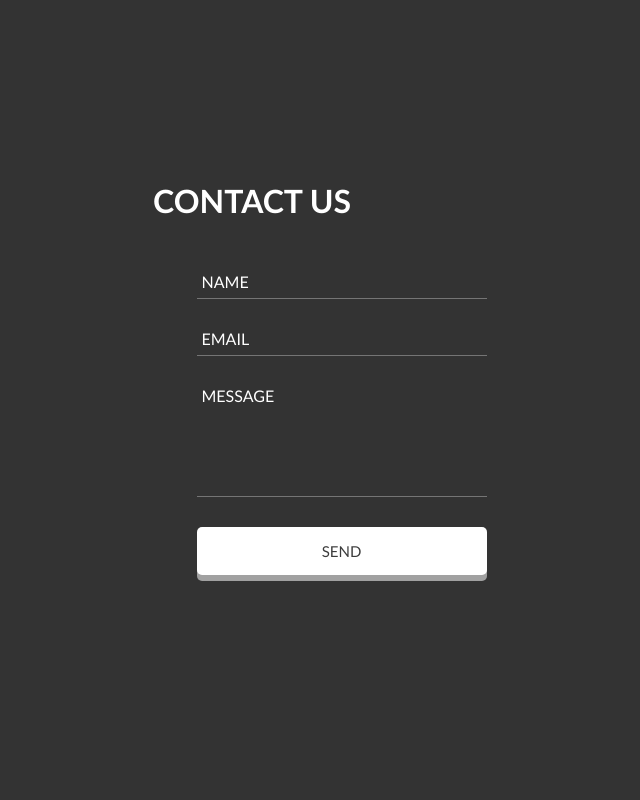
After one commit to Churanta/Blockchain-based-Charity-Donation-Platform, a Flask app: page /contact in a window 1280 px wide. The commit adds this page. Shown: the whole page, without its empty margins (307-947 px from the left). Run offline with Flask 3, Linux system fonts and the light colour scheme.

Commit message:
first commit

```diff
--- a/app.py
+++ b/app.py
@@ -8,3 +8,7 @@ def index():
 @app.route('/payment')
 def payment():
     return render_template('index.html')
+
+@app.route('/contact')
+def contact():
+    return render_template('contact.html')
--- /dev/null
+++ b/templates/contact.html
@@ -0,0 +1,167 @@
+<!DOCTYPE html>
+<html>
+    <head>
+        <style>
+        html {
+            width: 100%;
+            height: 100%;
+            position: relative;
+          }
+
+          body {
+            position: absolute;
+            background: #333;
+            box-sizing: content-box;
+            top: 50%;
+            left: 50%;
+            margin: -240px 0 0 -180px;
+          }
+
+          h1 {
+            padding: 0 0 30px 0;
+            display: block;
+            font-family: Trebuchet MS;
+            color: white;
+            text-transform: uppercase;
+          }
+
+          .margin {
+            margin: 0 15%;
+          }
+
+          *:focus {
+            outline: none;
+          }
+
+          .inputGroup {
+            position: relative;
+            margin-bottom: 30px;
+          }
+
+          .inputGroup label {
+            position: absolute;
+            top: 0;
+            left: 5px;
+            pointer-events: none;
+            transition: all 0.3s ease;
+            font-size: 16px;
+            font-family: Trebuchet MS;
+            color: white;
+            font-weight: 500;
+            text-transform: uppercase;
+          }
+
+          .inputGroup input,
+          .inputGroup textarea {
+            display: block;
+            width: 280px;
+            border: none;
+            border-bottom: 1px solid #757575;
+            left: 25px;
+            padding: 5px;
+            font-family: Trebuchet MS;
+            background: none;
+            color: #ccc;
+          }
+
+          .inputGroup input:focus ~ label,
+          .inputGroup input:valid ~ label,
+          .inputGroup textarea:focus ~ label,
+          .inputGroup textarea:valid ~ label {
+            top: -20px;
+            transition: all 0.3s ease;
+            font-size: 13px;
+          }
+
+          .inputGroup input:focus ~ .inputBar:before,
+          .inputGroup input:focus ~ .inputBar:after,
+          .inputGroup textarea:focus ~ .inputBar:before,
+          .inputGroup textarea:focus ~ .inputBar:after {
+            width: 50%;
+          }
+
+          .inputGroup textarea {
+            height: 100px;
+            width: 280px;
+            overflow: auto;
+            resize: none;
+          }
+
+          .inputGroup .inputBar {
+            position: relative;
+            display: block;
+            width: 290px;
+          }
+
+          .inputGroup .inputBar:before,
+          .inputGroup .inputBar:after {
+            content: "";
+            display: block;
+            position: absolute;
+            bottom: 0;
+            width: 0;
+            background: white;
+            height: 2px;
+            transition: all 0.2s ease;
+          }
+
+          .inputGroup .inputBar:after {
+            right: 50%;
+          }
+
+          .inputGroup .inputBar:before {
+            left: 50%;
+          }
+
+          button {
+            background-color: white;
+            border: none;
+            padding: 15px 0;
+            margin: 0;
+            width: 290px;
+            color: #3c3c3c;
+            text-transform: uppercase;
+            font-family: Trebuchet MS;
+            font-size: 15px;
+            border-radius: 5px;
+            box-shadow: 0 6px #a1a1a1;
+            position: relative;
+            cursor: pointer;
+          }
+
+          button:hover {
+            box-shadow: 0 4px #a1a1a1;
+            top: 2px;
+          }
+
+          button:active {
+            top: 6px;
+            box-shadow: 0 0;
+          }
+        </style>
+    </head>
+    <body>
+<h1>Contact Us</h1>
+<div class="margin">
+  <div class="inputGroup">
+    <input type="text" required />
+    <span class="inputBar"></span>
+    <label>Name</label>
+  </div>
+
+  <div class="inputGroup">
+    <input type="text" required />
+    <span class="inputBar"></span>
+    <label>Email</label>
+  </div>
+
+  <div class="inputGroup">
+    <textarea type="textarea" required></textarea>
+    <span class="inputBar"></span>
+    <label>Message</label>
+  </div>
+
+  <button>Send</button>
+</div>
+</body>
+</html>
```
Also changed, not shown: templates/home.html (+6 -6 lines).
